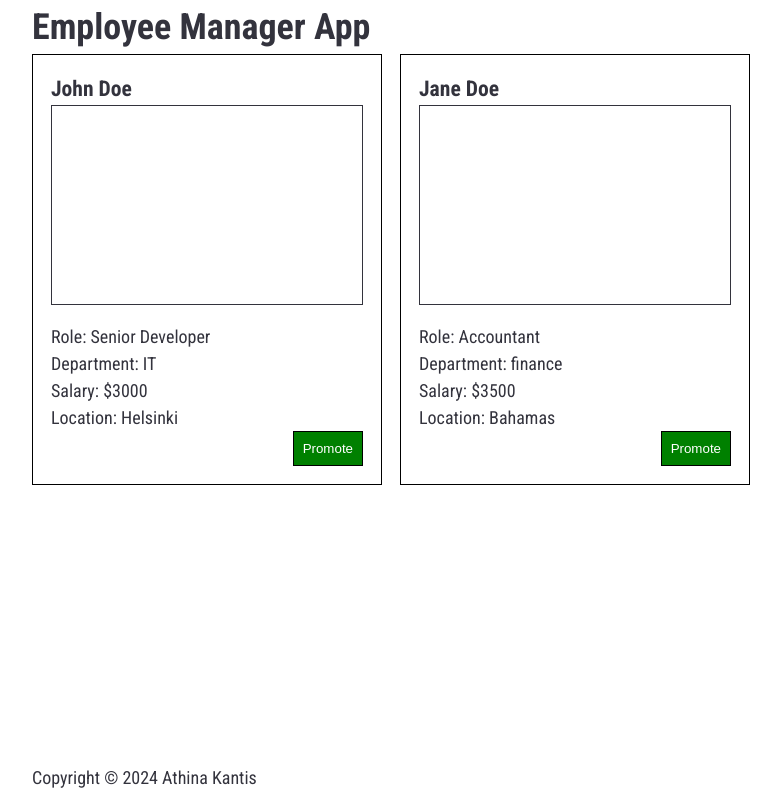
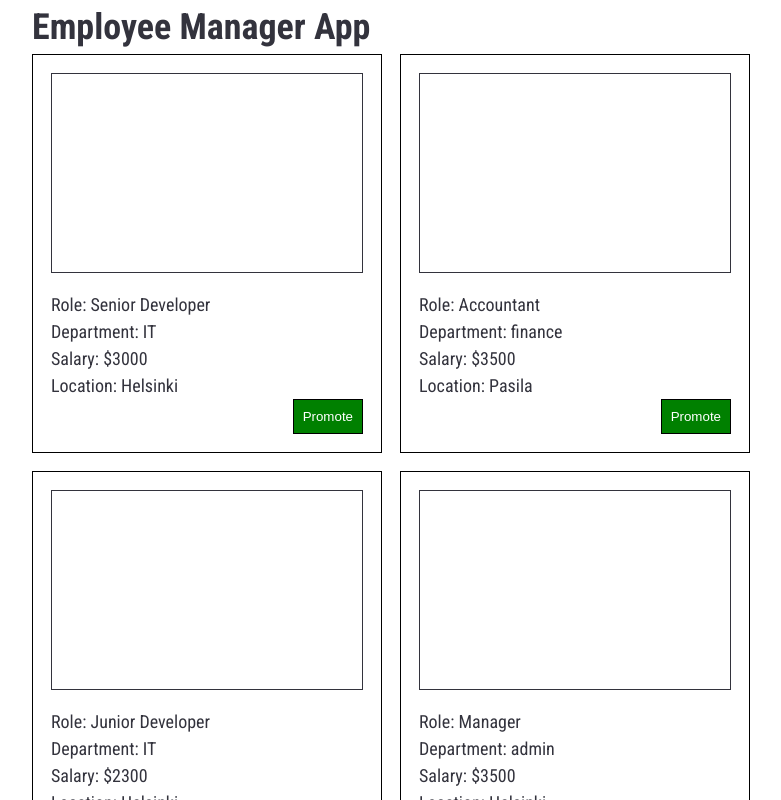
Before and after one commit to athinakantis/EMA, a React (Vite) app: page / in a window 1280 px wide. Shown: the top 800 px of the page, without its empty margins (224-1005 px from the left). Built offline with nearby package versions, Linux system fonts and the light colour scheme.

Commit message:
update employees with all employees

```diff
--- a/src/Components/EmployeeList/EmployeeList.css
+++ b/src/Components/EmployeeList/EmployeeList.css
@@ -1,4 +1,5 @@
 #employeeList {
   display: flex;
   gap: 1rem;
+  flex-wrap: wrap;
 }
--- a/src/Components/EmployeeList/EmployeeList.jsx
+++ b/src/Components/EmployeeList/EmployeeList.jsx
@@ -4,24 +4,112 @@
 function EmployeeList() {
   const employees = [
     {
-      fullName: 'John Doe',
+      id: 0,
+      firstName: 'John',
+      lastName: 'Doe',
       role: 'Senior Developer',
       department: 'IT',
       salary: 3000,
+      startDate: '2022-01-20',
+      employmentType: 'Full-time',
       location: 'Helsinki'
     },
     {
-      fullName: 'Jane Doe',
+      id: 1,
+      firstName: 'Jane',
+      lastName: 'Doe',
       role: 'Accountant',
       department: 'finance',
       salary: 3500,
-      location: 'Bahamas'
-    },
+      startDate: '2016-03-30',
+      employmentType: 'Full-time',
+      location: 'Pasila'
+    }, {
+      id: 2,
+      firstName: 'Jim',
+      lastName: 'Bean',
+      role: 'Junior Developer',
+      department: 'IT',
+      salary: 2300,
+      startDate: '2024-07-30',
+      employmentType: 'Full-time',
+      location: 'Helsinki'
+    }, {
+      id: 3,
+      firstName: 'Henry',
+      lastName: 'Clyde',
+      role: 'Manager',
+      department: 'admin',
+      salary: 3500,
+      startDate: '2014-08-24',
+      employmentType: 'Full-time',
+      location: 'Helsinki'
+    }, {
+      id: 4,
+      firstName: 'Alice',
+      lastName: 'Jones',
+      role: 'Accountant',
+      department: 'finance',
+      salary: 2800,
+      startDate: '2022-01-30',
+      employmentType: 'Part-time',
+      location: 'Pasila'
+    }, {
+      id: 5,
+      firstName: 'Olivia',
+      lastName: 'Williams',
+      role: 'Manager',
+      department: 'admin',
+      salary: 3000,
+      startDate: '2019-04-12',
+      employmentType: 'Full-time',
+      location: 'Pasila'
+    }, {
+      id: 6,
+      firstName: 'Isabella',
+      lastName: 'Lopez',
+      role: 'Junior Developer',
+      department: 'IT',
+      salary: 2500,
+      startDate: '2023-09-22',
+      employmentType: 'Part-time',
+      location: 'Pasila'
+    }, {
+      id: 7,
+      firstName: 'Noah',
+      lastName: 'Andersson',
+      role: 'Project manager',
+      department: 'IT',
+      salary: 4000,
+      startDate: '2014-09-28',
+      employmentType: 'Full-time',
+      location: 'Helsinki'
+    }, {
+      id: 8,
+      firstName: 'Mia',
+      lastName: 'Johnson',
+      role: 'Marketing manager',
+      department: 'marketing',
+      salary: 4000,
+      startDate: '2018-02-01',
+      employmentType: 'Full-time',
+      location: 'Pasila'
+    }, {
+      id: 9,
+      firstName: 'Emma',
+      lastName: 'Brown',
+      role: 'Front-end developer',
+      department: 'IT',
+      salary: 3000,
+      startDate: '2021-02-30',
+      employmentType: 'Full-time',
+      location: 'Helsinki'
+    }
   ];
 
   return (
     <section id='employeeList'>
-      {employees.map((employee, index) => {
+      {employees.map((employee) => {
         return (
           <EmployeeCard
             fullName={employee.fullName}
@@ -29,7 +117,7 @@
             department={employee.department}
             salary={employee.salary}
             location={employee.location}
-            key={`employee-${index}`}
+            key={`employee-${employee.id}`}
           />
         );
       })}
```
